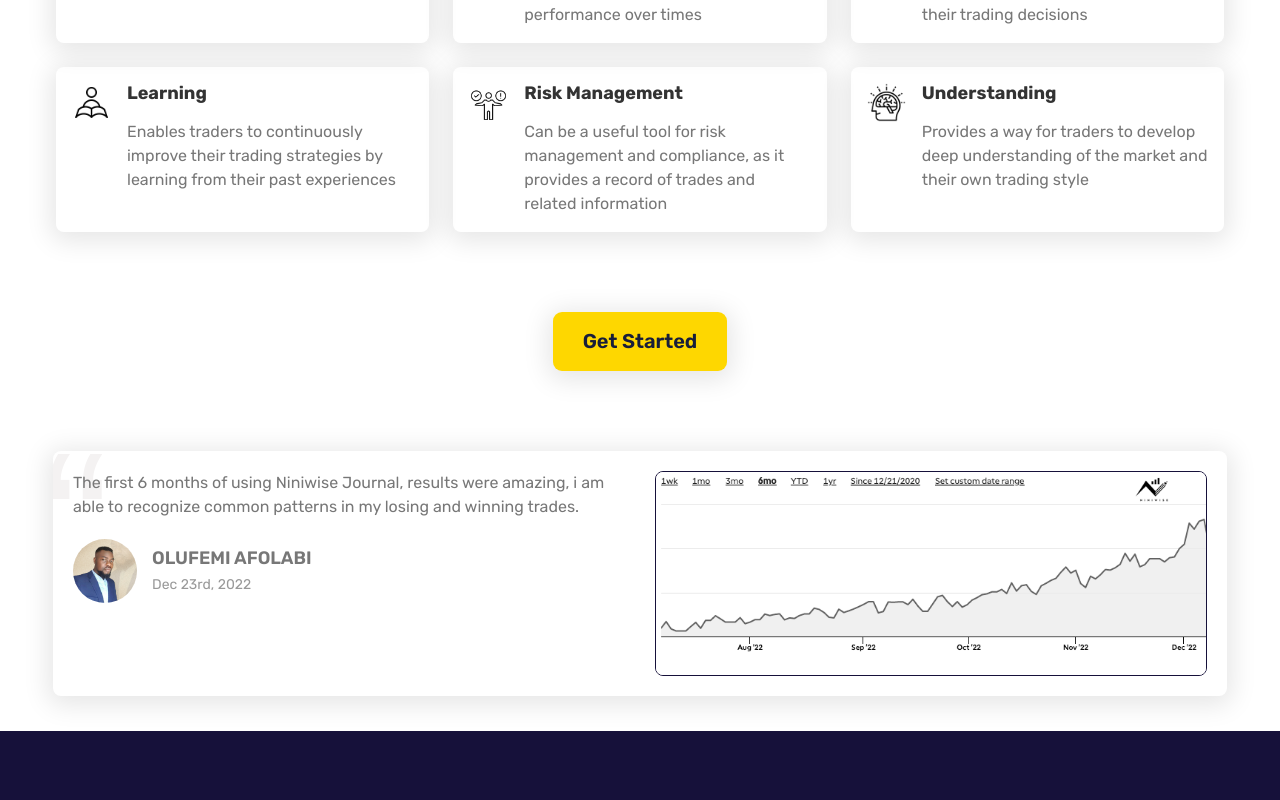
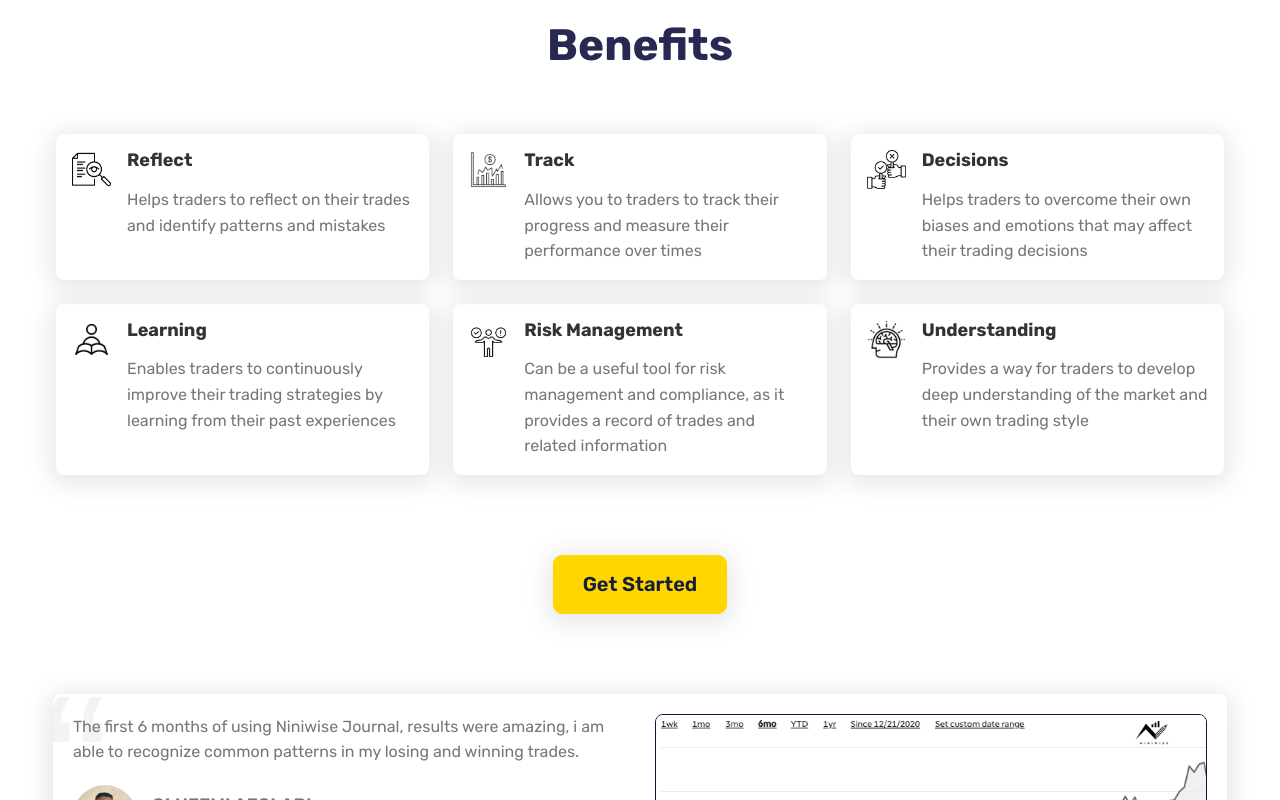
Before and after one commit to olufemi424/niniwise-promo, a React (Create React App) app: page / in a window 1280 px wide. Shown: the part 2060-2860 px from the top of the page. Built offline with nearby package versions, Linux system fonts and the light colour scheme.

Commit message:
PROMO-112 ~ update styles and responsiceness

```diff
--- a/src/styles/_features.scss
+++ b/src/styles/_features.scss
@@ -25,7 +25,7 @@
         font-size: 1.6rem;
         height: 20rem;
         justify-content: center;
-        line-height: 1.5;
+        line-height: 1.6;
         margin: 1.6rem;
         padding: 1rem;
         flex: 1;
@@ -63,7 +63,8 @@
 
         &-box {
             p {
-                line-height: 1.7;
+                font-size: 1.6rem;
+                line-height: 1.6;
             }
         }
     }
--- a/src/styles/_footer.scss
+++ b/src/styles/_footer.scss
@@ -30,7 +30,7 @@
         a {
             color: var(--color-white);
             text-decoration: none;
-            line-height: 1.5;
+            line-height: 1.6;
 
             &:hover {
                 color: var(--color-primary-blend);
--- a/src/styles/_home.scss
+++ b/src/styles/_home.scss
@@ -3,7 +3,7 @@
         background-position: center;
         background-repeat: no-repeat;
         background-size: cover;
-        height: 60rem;
+        height: 80rem;
         position: relative;
 
         .container {
@@ -84,7 +84,7 @@
 
         &__title {
             font-size: 4.4rem;
-            margin-block-end: 3.2rem;
+            margin-block-end: 6.4rem;
             text-align: center;
             color: var(--color-primary);
         }
@@ -131,7 +131,7 @@
                 }
 
                 p {
-                    line-height: 1.5;
+                    line-height: 1.6;
                 }
             }
         }
--- a/src/styles/_reviews.scss
+++ b/src/styles/_reviews.scss
@@ -1,6 +1,7 @@
 .user-reviews {
     display: flex;
     margin: 0 auto;
+    margin-block-end: 6.4rem;
 
     @media (min-width: 576px){
         max-width: 1200px;
@@ -41,7 +42,7 @@
     }
 
     &__text {
-        line-height: 1.5;
+        line-height: 1.6;
         font-size: 1.6rem;
         margin-bottom: 2rem;
         position: relative;
```
Also changed, not shown: src/styles/_pricing.scss (line endings or trailing spaces).
